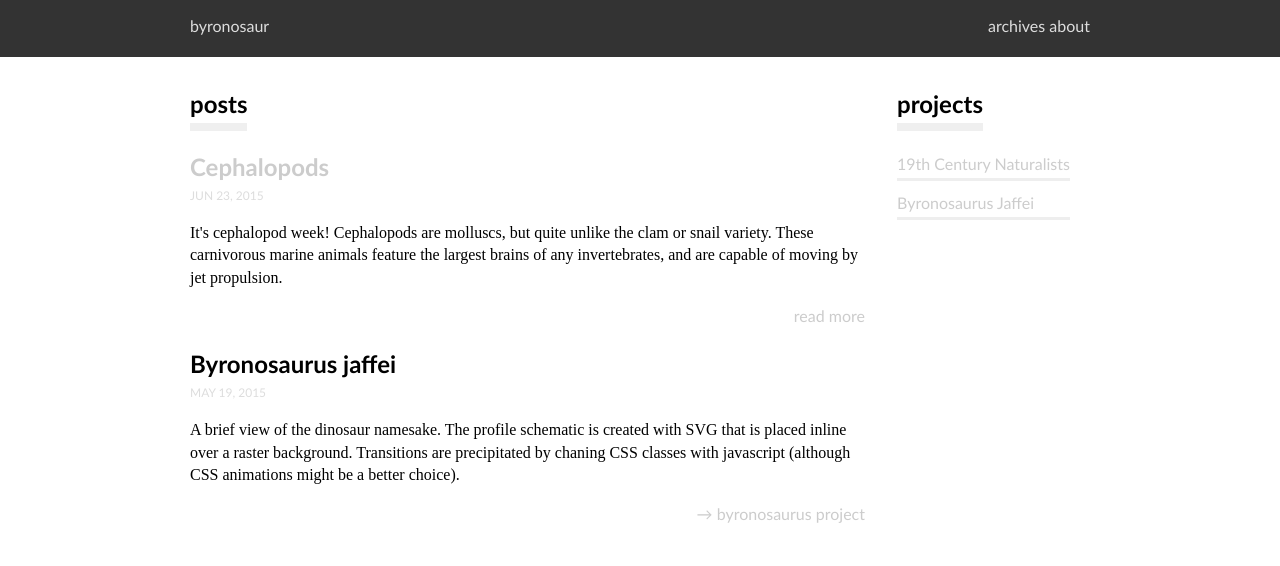
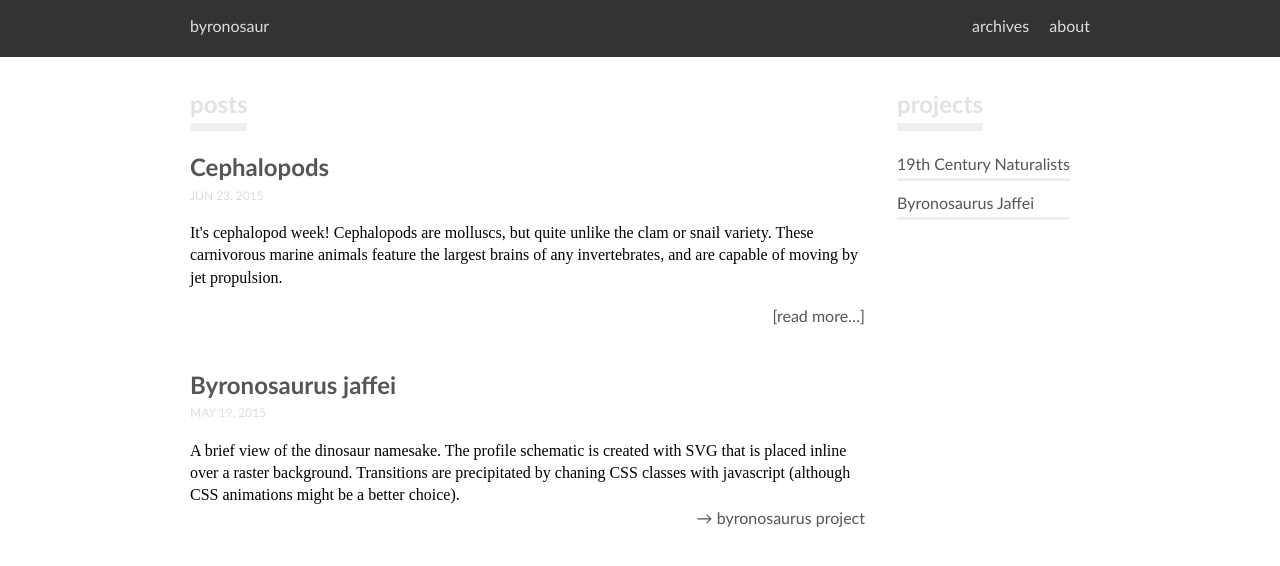
Before and after one commit to bhinebaugh/bhinebaugh.github.com, a Jekyll site: the page built from index.html, in a window 1280 px wide. Shown: the top 566 px of the page. Built offline with Jekyll 4.4.1, drawn with Linux system fonts in a browser that asks for light colours.

Commit message:
separated default from index styles, updated index

```diff
--- a/_includes/head.html
+++ b/_includes/head.html
@@ -9,7 +9,7 @@
     <!-- Custom CSS -->
     <link rel="stylesheet" href="{{ "/assets/css/default.css" | prepend: site.baseurl }}">
     {% for stylesheet in  page.post_css %}
-      <link rel="stylesheet" href="/assets/css/posts/{{ page.post_css }}.css">
+      <link rel="stylesheet" href="/assets/css/posts/{{ stylesheet }}.css">
     {% endfor %}
     {% if page.style %}
       <style type="text/css">
--- a/assets/css/default.scss
+++ b/assets/css/default.scss
@@ -1,5 +1,6 @@
 ---
 ---
+
 /* resets */
 
 body { margin: 0; }
@@ -10,34 +11,25 @@ body { margin: 0; }
   clear: both;
 }
 
-.home > section {
-  @extend .group;
-}
-
-/* typography */
-.site-header, .post-date, h1, h2, a {
-  font-family: Futura, "Trebuchet MS", Arial, sans-serif;
-}
-.post-date {
-  color: #ddd;
-  font-size: 12px;
-  text-transform: uppercase;
-}
 
 /* header */
 
 .site-header {
+  font-family: Futura, "Trebuchet MS", Arial, sans-serif;
   color: #ddd;
-  a { color: #ddd; }
   height: 25px;
   background-color: #333;
   padding: 1rem 0;
+  a {
+    color: #ddd;
+    text-decoration: none;
+  }
+  nav {
+    float: right;
+    a { padding-left: 1em; }
+  }
 }
 .site-title { float: left; }
-.site-header nav { float: right; }
-.site-title {
-
-}
 
 .wrap {
   box-sizing: border-box;
@@ -46,71 +38,10 @@ body { margin: 0; }
   padding: 0 2rem;
   width: 100%;
 }
-article {
-  line-height: 1.4;
-  header {
-    margin-bottom: 1rem;
-  }
-}
-.post-link { float: right; }
-.post-header {
-  h1 { margin-bottom: 0; }
-  .meta {
-    color: #888;
-    font-family: Futura, "Trebuchet MS", Arial, sans-serif;
-    font-size: 0.9em;
-  }
-}
-
-a {
-  color: #ccc;
-  text-decoration: none;
-}
-h1 {
-  margin: 2rem 0;
-  span {
-    border-bottom: solid 8px #efefef;
-    padding: 0 0 0.2em;
-  }
-}
-h2 {
-  margin-bottom: 0;
-}
-p {}
-ul {
-  list-style: none;
-  padding-left: 0;
-  li {
-    padding: 0.25rem 0;
-    border-bottom: solid 3px #eee;
-    margin-bottom: 0.5em;
-    transition: background 0.5s linear;
-    &:hover {
-      background-color: #fcfcfc;
-    }
-  }
-}
-
-/* mobile first */
-section {
-}
 
 
 @media ( min-width: 940px ){
-
   .wrap {
     padding: 0;
   }
-
-  .home > section {
-    float: left;
-    margin-right: 2rem;
-    width: 75%;
-  }
-
-  aside {
-    float: left;
-    max-width: 250px;
-  }
-
 }
--- /dev/null
+++ b/assets/css/posts/front.scss
@@ -0,0 +1,92 @@
+---
+---
+
+.group:after { /* aka clearfix */
+  content: "";
+  display: table;
+  clear: both;
+}
+
+/* typography */
+
+.post-date, h1, h2, a {
+  font-family: Futura, "Trebuchet MS", Arial, sans-serif;
+}
+.home > section {
+  @extend .group;
+}
+
+.post-date {
+  color: #ddd;
+  font-size: 12px;
+  text-transform: uppercase;
+}
+
+
+
+article {
+  line-height: 1.4;
+  margin-bottom: 2.5rem;
+  header {
+    margin-bottom: 1rem;
+  }
+}
+.post-link { float: right; }
+.post-header {
+  h1 { margin-bottom: 0; }
+  .meta {
+    color: #888;
+    font-family: Futura, "Trebuchet MS", Arial, sans-serif;
+    font-size: 0.9em;
+  }
+}
+
+a {
+  color: #555;
+  text-decoration: none;
+}
+h1 {
+  margin: 2rem 0;
+  color: #e2e2e2;
+  span {
+    border-bottom: solid 8px #efefef;
+    padding: 0 0 0.2em;
+  }
+}
+h2 {
+  margin-bottom: 0;
+}
+p {}
+ul {
+  list-style: none;
+  padding-left: 0;
+  li {
+    padding: 0.25rem 0;
+    border-bottom: solid 3px #eee;
+    margin-bottom: 0.5em;
+    transition: background 0.5s linear;
+    &:hover {
+      background-color: #fcfcfc;
+    }
+  }
+}
+
+/* mobile first */
+section {
+}
+
+
+@media ( min-width: 940px ){
+
+  .home > section {
+    float: left;
+    margin-right: 2rem;
+    width: 75%;
+  }
+
+  aside {
+    float: left;
+    max-width: 250px;
+  }
+
+}
--- a/index.html
+++ b/index.html
@@ -11,7 +12,7 @@ layout: page-wrapped
         <header>
           <h2>
             {% if post.project %}
-              {{ post.title }}
+              <a href="projects/{{ post.project }}">{{ post.title }}</a>
             {% else %}
               <a href="{{ post.url }}">{{ post.title }}</a>
             {% endif %}
@@ -19,13 +20,13 @@ layout: page-wrapped
           <span class="post-date">{{ post.date | date: "%b %-d, %Y" }}</span>
         </header>
         {{ post.excerpt }}
-        <p class="group">
+        <div class="group">
           {% if post.project %}
             <a class="post-link" href="projects/{{ post.project }}">&rarr; {{ post.project }} project</a>
           {% else %}
-            <a class="post-link" href="{{ post.url }}">read more</a>
+            <a class="post-link" href="{{ post.url }}">[read more&hellip;]</a>
           {% endif %}
-        </p>
+        </div>
       </article>
     {% endfor %}
   </section>
```
Also changed, not shown: other parts of index.html (+1 -0 lines).
